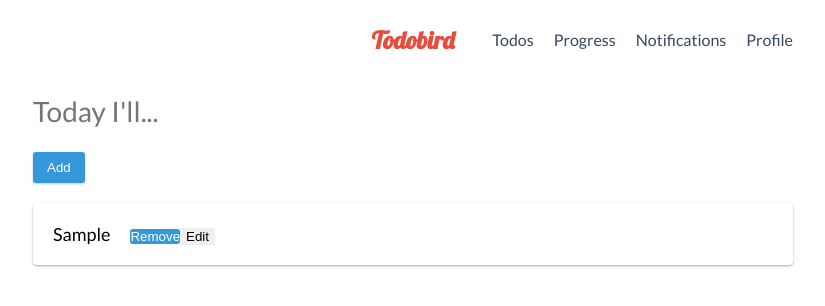
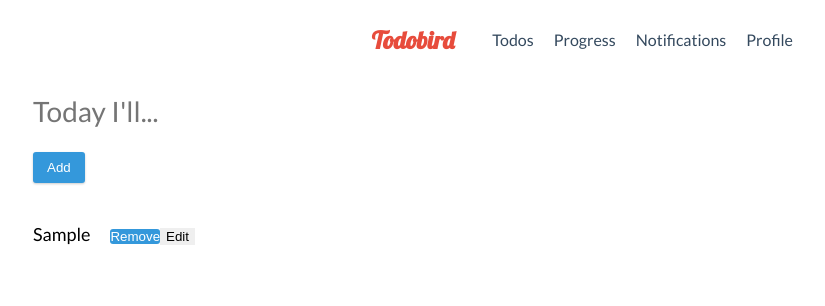
Before and after one commit to JasonProcka/redux-lesson, a React (Create React App) app: page / in a window 1280 px wide. Both pictures are taken after typing "Sample" into the empty fields and a click on the button "Add". Shown: the top 306 px of the page, without its empty margins (227-1052 px from the left). Built offline with nearby package versions, Linux system fonts and the light colour scheme.

Commit message:
extremely minor changes

```diff
--- a/src/App.js
+++ b/src/App.js
@@ -1,6 +1,6 @@
 import React from 'react'
 import './App.css'
-// Contianers
+// Containers
 import Todos from './containers/Todos'
 // Components
 import Header from './components/Header'
--- a/src/components/Todo.js
+++ b/src/components/Todo.js
@@ -5,13 +5,12 @@ import styled from "styled-components";
 // Styles
 
 const TodoWrapper = styled.div`
-	border-radius: 4px;
-	background-color: #fff;
-	box-shadow: 0 1px 3px rgba(0, 0, 0, 0.12), 0 1px 2px rgba(0, 0, 0, 0.24);
+
 `;
 
 const Todo = styled.div`
-	padding: 20px;
+	padding: 20px 0;
+	margin-right: 20px;
 	display: inline-block;
 	font-size: 18px;
 `;
@@ -32,7 +31,7 @@ const TodoEditor = styled.input`
 	display: inline-block;
 	width: 100%;
 	border: 0;
-	padding: 20px;
+	padding: 20px 0;
 	font-size: 18px;
 	font-family: "Lato", sans-serif;
 	box-sizing: border-box;
```
Also changed, not shown: src/logo.svg (deleted).
